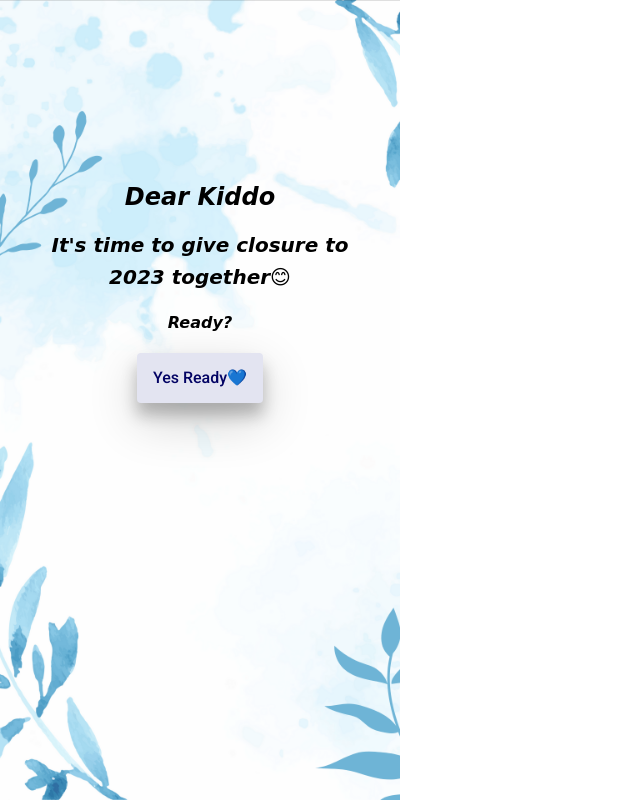
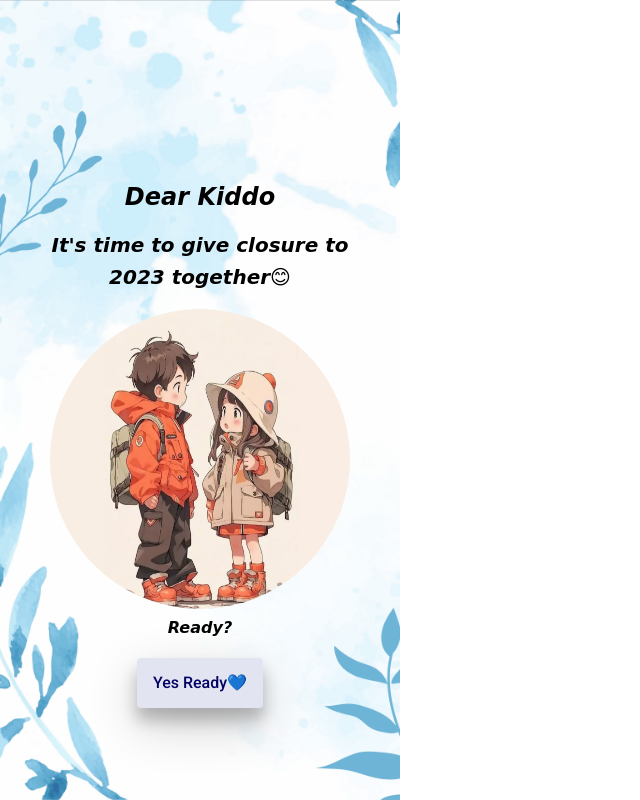
Before and after one commit to deepakBhalode/kiddo-new-year-app, an Angular app in the folder kiddo-new-year-app/: page /welcome in a window 1280 px wide. Shown: the whole page, without its empty margins (0-640 px from the left). Built offline with nearby package versions, Linux system fonts and the light colour scheme.

Commit message:
friends pic added on welcome pg

```diff
--- a/kiddo-new-year-app/src/app/components/welcome/welcome.component.css
+++ b/kiddo-new-year-app/src/app/components/welcome/welcome.component.css
@@ -30,3 +30,15 @@ button {
   font-size: medium;
   color: rgb(3, 3, 100);
 }
+
+.couple-pic-row {
+  /* background-image: url(../../../assets/images/cute-friends-img.jpg);*/
+  background-size: cover;
+  display: block;
+  align-items: center;
+  max-width: 400px;
+}
+
+.couple-img {
+  border-radius: 50%;
+}
--- a/kiddo-new-year-app/src/app/components/welcome/welcome.component.html
+++ b/kiddo-new-year-app/src/app/components/welcome/welcome.component.html
@@ -5,6 +5,11 @@
     <h2>
       <b><i>It's time to give closure to <br>2023 together</i>😊</b>
     </h2>
+    <div class="couple-pic-row">
+      <!--  -->
+      <img src="../../../assets/images/cute-friends-img.jpg" alt="Girl in a jacket"
+      class="couple-img" width="300" height="300">
+    </div>
     <h3><b>Ready?</b></h3>
     <button mat-button (click)="openReadyDialog()">Yes Ready💙</button>
   </div>
```
Also changed, not shown: kiddo-new-year-app/src/assets/images/cute-friends-img.jpg (added).
